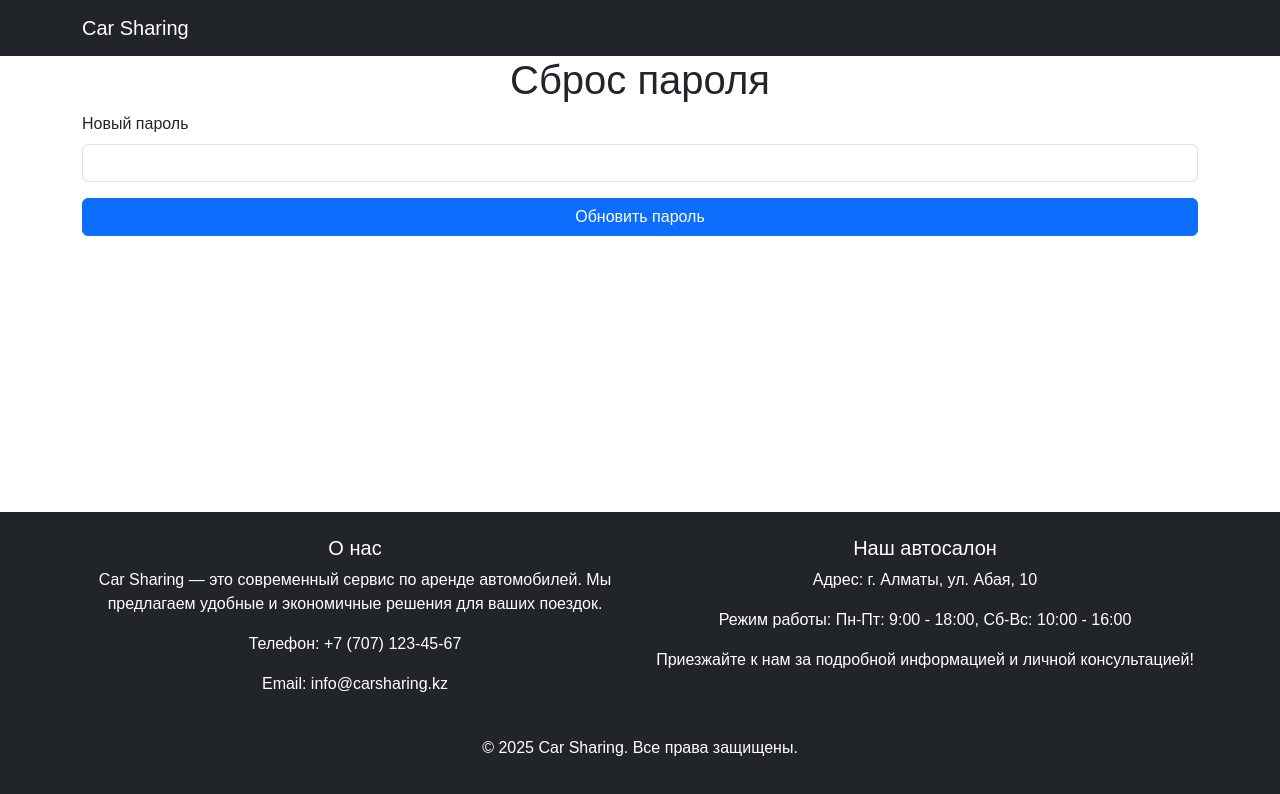
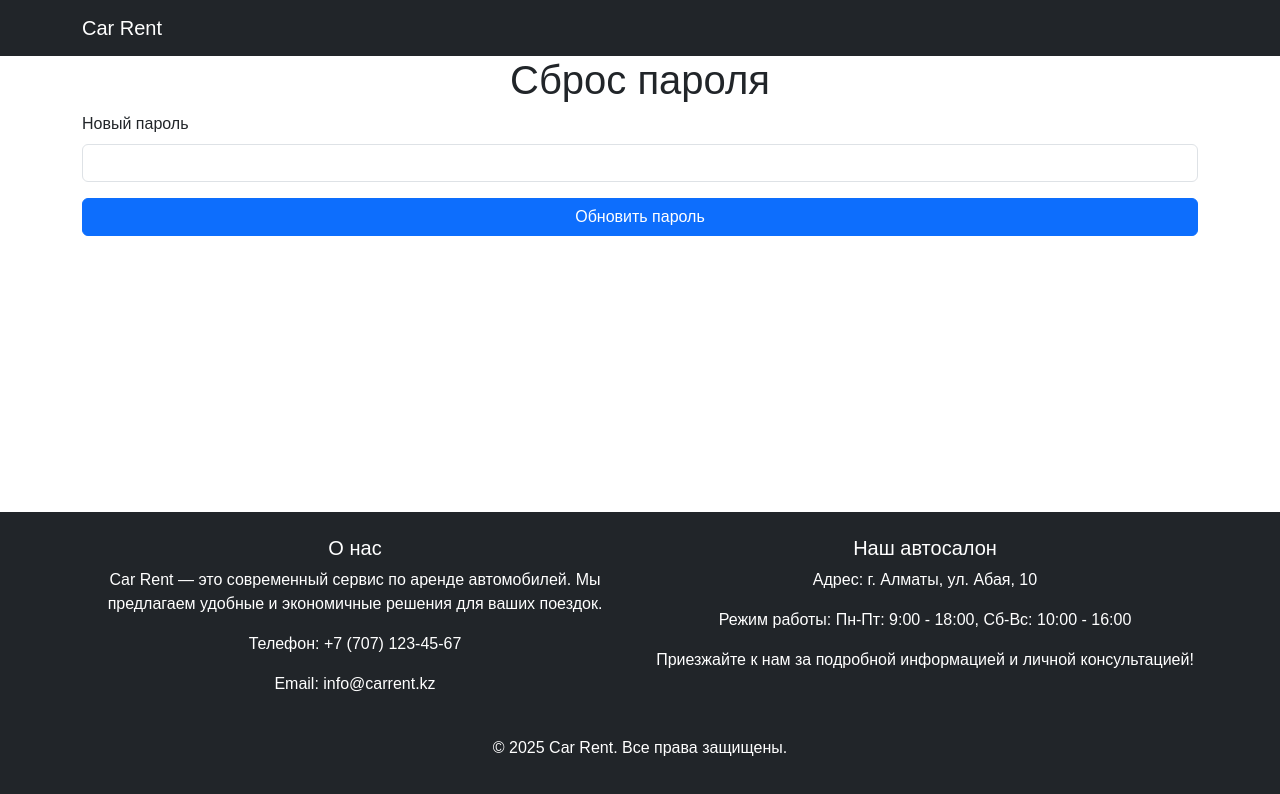
Before and after one commit to jaqsyadam/CarRent, a website: page public/reset-password.html in a window 1280 px wide. Drawn offline with nearby package versions, Linux system fonts and the light colour scheme.

Commit message:
Update reset-password.html

```diff
--- a/public/reset-password.html
+++ b/public/reset-password.html
@@ -10,7 +10,7 @@
 <body>
   <nav class="navbar navbar-expand-lg navbar-dark bg-dark">
     <div class="container">
-      <a class="navbar-brand" href="/">Car Sharing</a>
+      <a class="navbar-brand" href="/">Car Rent</a>
     </div>
   </nav>
 
@@ -32,11 +32,11 @@
         <div class="col-md-6">
           <h5>О нас</h5>
           <p>
-            Car Sharing — это современный сервис по аренде автомобилей. Мы предлагаем
+            Car Rent — это современный сервис по аренде автомобилей. Мы предлагаем
             удобные и экономичные решения для ваших поездок.
           </p>
           <p>Телефон: +7 (707) 123-45-67</p>
-          <p>Email: info@carsharing.kz</p>
+          <p>Email: info@carrent.kz</p>
         </div>
         <div class="col-md-6">
           <h5>Наш автосалон</h5>
@@ -46,7 +46,7 @@
         </div>
       </div>
       <div class="text-center mt-4">
-        <p>© 2025 Car Sharing. Все права защищены.</p>
+        <p>© 2025 Car Rent. Все права защищены.</p>
       </div>
     </div>
   </footer>
```
